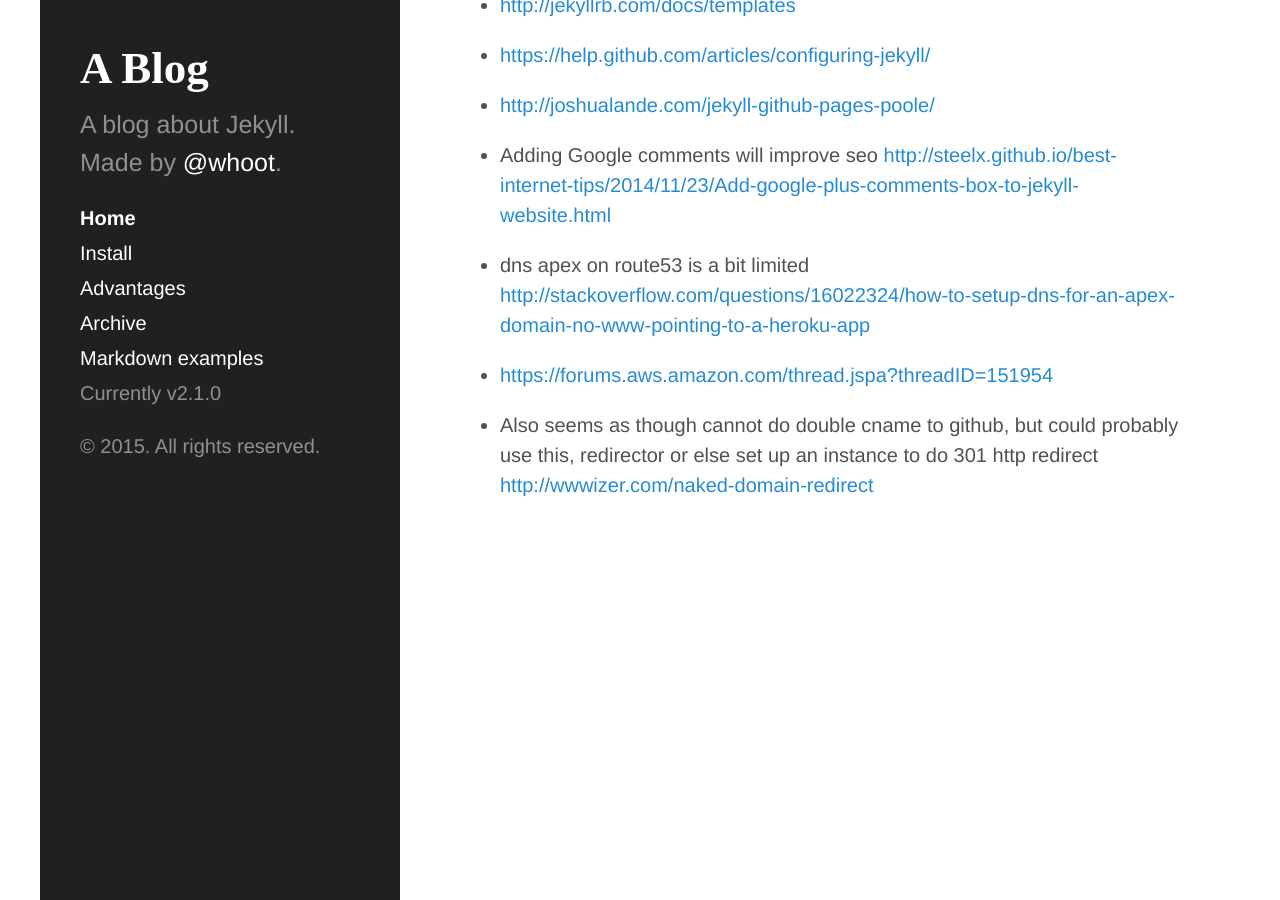
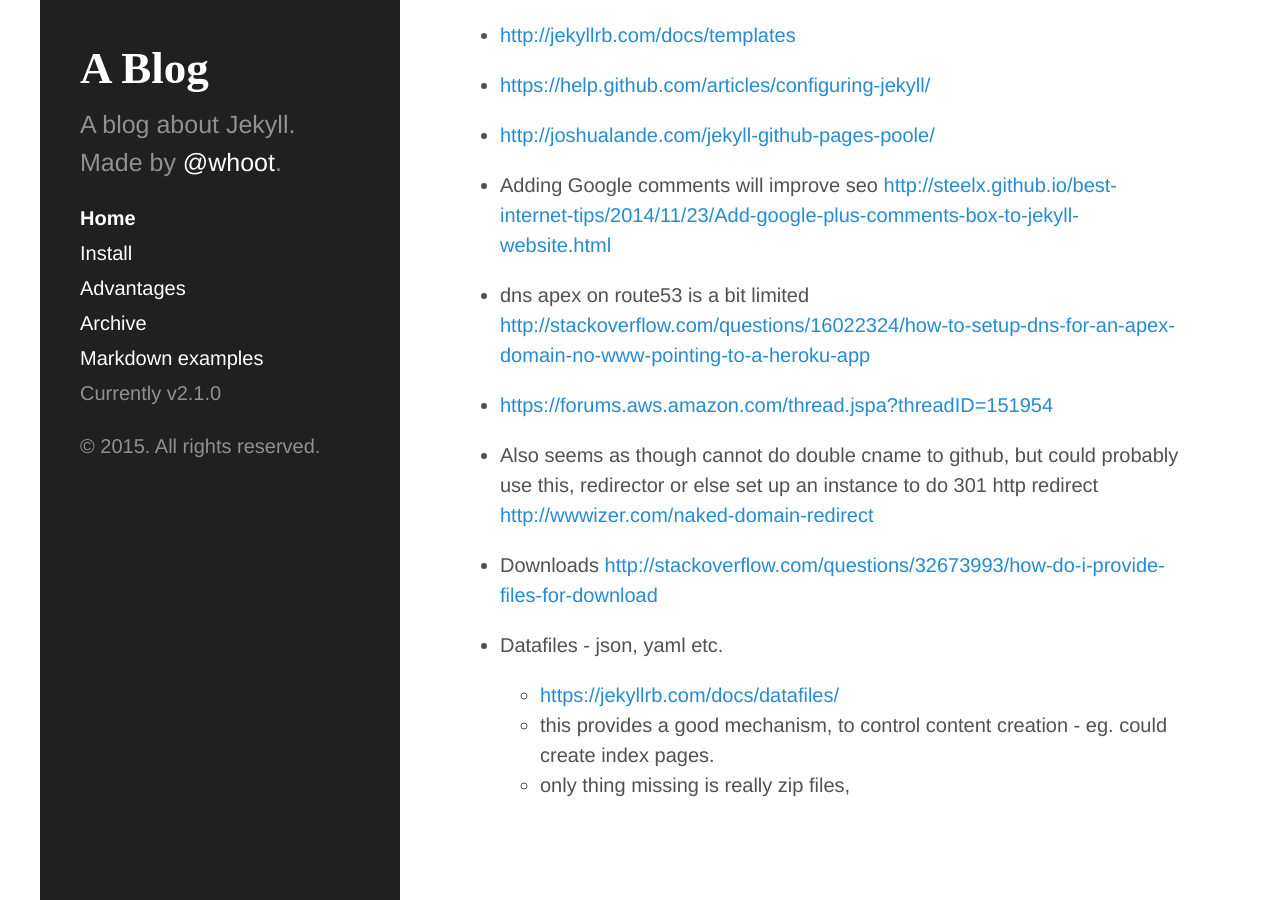
Before and after one commit to julian1/minimal-github-jekyll, a Jekyll site: the page built from advantages.md, in a window 1280 px wide and 900 px high, scrolled down 676 px. Built offline with Jekyll 4.4.1, drawn with Linux system fonts in a browser that asks for light colours; some of the changed text lies outside the part shown.

Commit message:
update advantages

```diff
--- a/advantages.md
+++ b/advantages.md
@@ -39,3 +40,11 @@ layout: about
 - Also seems as though cannot do double cname to github, but could probably use this, redirector
   or else set up an instance to do 301 http redirect
   <http://wwwizer.com/naked-domain-redirect>
+
+- Downloads
+  <http://stackoverflow.com/questions/32673993/how-do-i-provide-files-for-download>
+
+- Datafiles - json, yaml etc.
+  - <https://jekyllrb.com/docs/datafiles/>
+  - this provides a good mechanism, to control content creation - eg. could create index pages.
+  - only thing missing is really zip files,
```
Also changed, not shown: other parts of advantages.md (+1 -0 lines).
